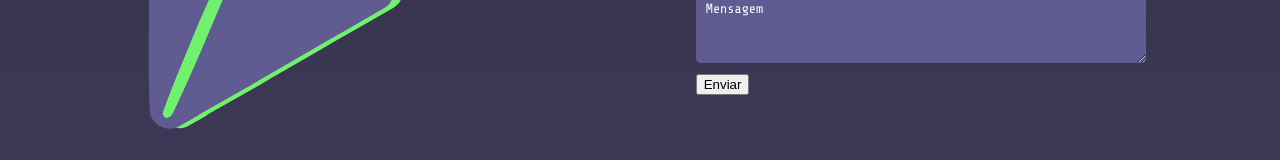
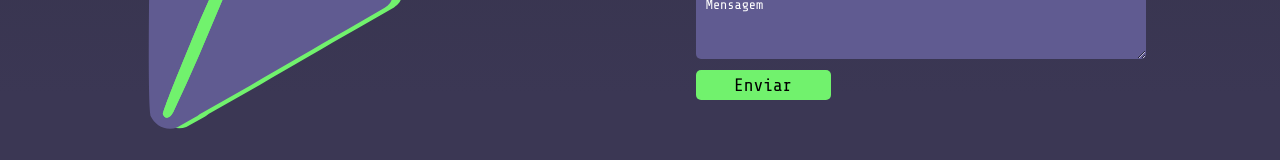
Before and after one commit to vanagila/portfolio-pessoal, a React (Create React App) app: page / in a window 1280 px wide. Shown: the part 1614-1774 px from the top of the page. Built offline with nearby package versions, Linux system fonts and the light colour scheme.

Commit message:
feat: button to mail

```diff
--- a/public/index.html
+++ b/public/index.html
@@ -19,7 +19,7 @@
       rel="stylesheet"
     />
 
-    <title>Portfolio Vanágila</title>
+    <title>Vanágila Dev</title>
   </head>
   <body>
     <noscript>You need to enable JavaScript to run this app.</noscript>
--- a/src/components/Contact/index.jsx
+++ b/src/components/Contact/index.jsx
@@ -1,5 +1,6 @@
 import { Title, Forms, Content } from "./styles";
 import contact from "../../assets/img/contact.svg";
+import { Button } from "../MailButton/styles";
 import { useEffect, forwardRef } from "react";
 import { useInView } from "react-intersection-observer";
 import { useForm } from "react-hook-form";
@@ -117,7 +118,7 @@ export const Contact = forwardRef((props, ref) => {
                 ;
               </span>
             )}
-            <button>Enviar</button>
+            <Button>Enviar</Button>
           </motion.form>
         </Forms>
       </Content>
--- /dev/null
+++ b/src/components/MailButton/index.jsx
@@ -0,0 +1,5 @@
+import { Button } from "./styles";
+
+export const MailButton = () => {
+  return <Button></Button>;
+};
--- /dev/null
+++ b/src/components/MailButton/styles.js
@@ -0,0 +1,11 @@
+import styled from "styled-components";
+
+export const Button = styled.button`
+  width: 135px;
+  height: 30px;
+  border-radius: 5px;
+  font-size: 1.125rem;
+  font-family: var(--introduction-font);
+  color: var(--black-font);
+  background-color: var(--green);
+`;
--- a/src/styles/GlobalStyles.js
+++ b/src/styles/GlobalStyles.js
@@ -18,6 +18,7 @@ export default createGlobalStyle`
 
     /*font and icons pallet*/
     --white-font: #FFFFFF;
+    --black-font: #000000;
     --yellow-dots: #FFC400;
     --green: #71F26D;
 
@@ -35,6 +36,7 @@ export default createGlobalStyle`
 
   button {
     cursor: pointer;
+    border: none;
   }
 
   a {
@@ -50,7 +52,7 @@ export default createGlobalStyle`
   /* Firefox */
   * {
     scrollbar-width: auto;
-    scrollbar-color: #71f26d #ffffff;
+    scrollbar-color: var(--green) var(--white-font);
   }
 
   /* Chrome, Edge, and Safari */
@@ -63,7 +65,7 @@ export default createGlobalStyle`
   }
 
   *::-webkit-scrollbar-thumb {
-    background-color: #71f26d;
+    background-color: var(--green);
     border-radius: 10px;
   }
 
```
Also changed, not shown: 1 other file (tests, documents, lock files or other folders).
